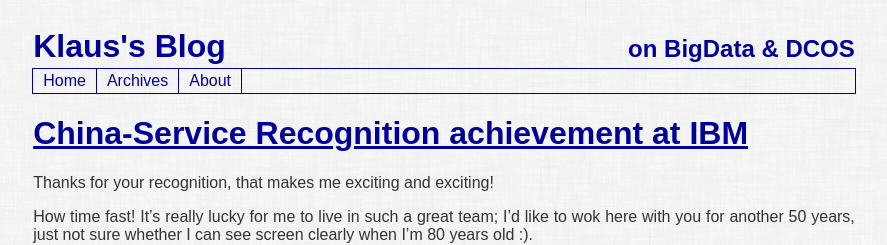
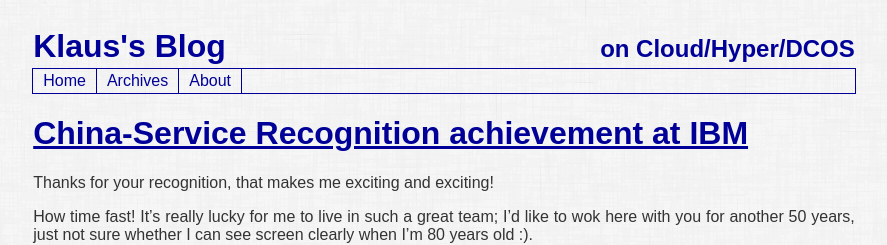
Before and after one commit to k82cn/k82cn.github.io, a Jekyll site: the page built from index.md, in a window 1280 px wide and 900 px high. Shown: the top 245 px of the window, without its empty margins (196-1083 px from the left). Built offline with Jekyll 4.4.1, drawn with Linux system fonts in a browser that asks for light colours.

Commit message:
update sub-title of site

```diff
--- a/_layouts/default.html
+++ b/_layouts/default.html
@@ -17,7 +17,7 @@
 <body>
 <div id="header">
   <h1>Klaus's Blog</h1>
-  <h2>on BigData & DCOS</h2>
+  <h2>on Cloud/Hyper/DCOS</h2>
 </div>
 <div id="menu">
   <ul>
@@ -39,7 +39,6 @@
 
   ga('create', 'UA-70292147-1', 'auto');
   ga('send', 'pageview');
-
 </script>
 
 </body>
```
